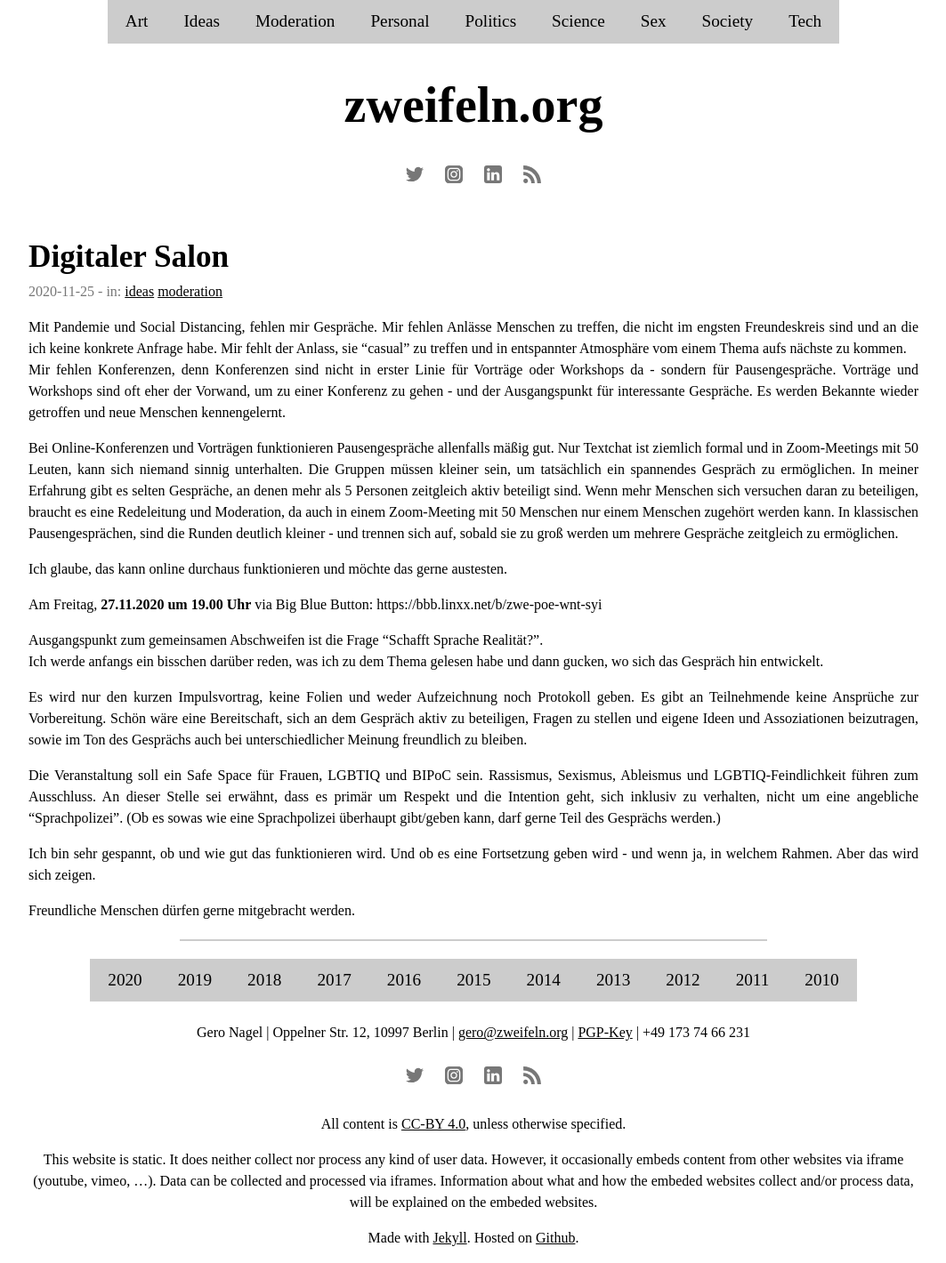
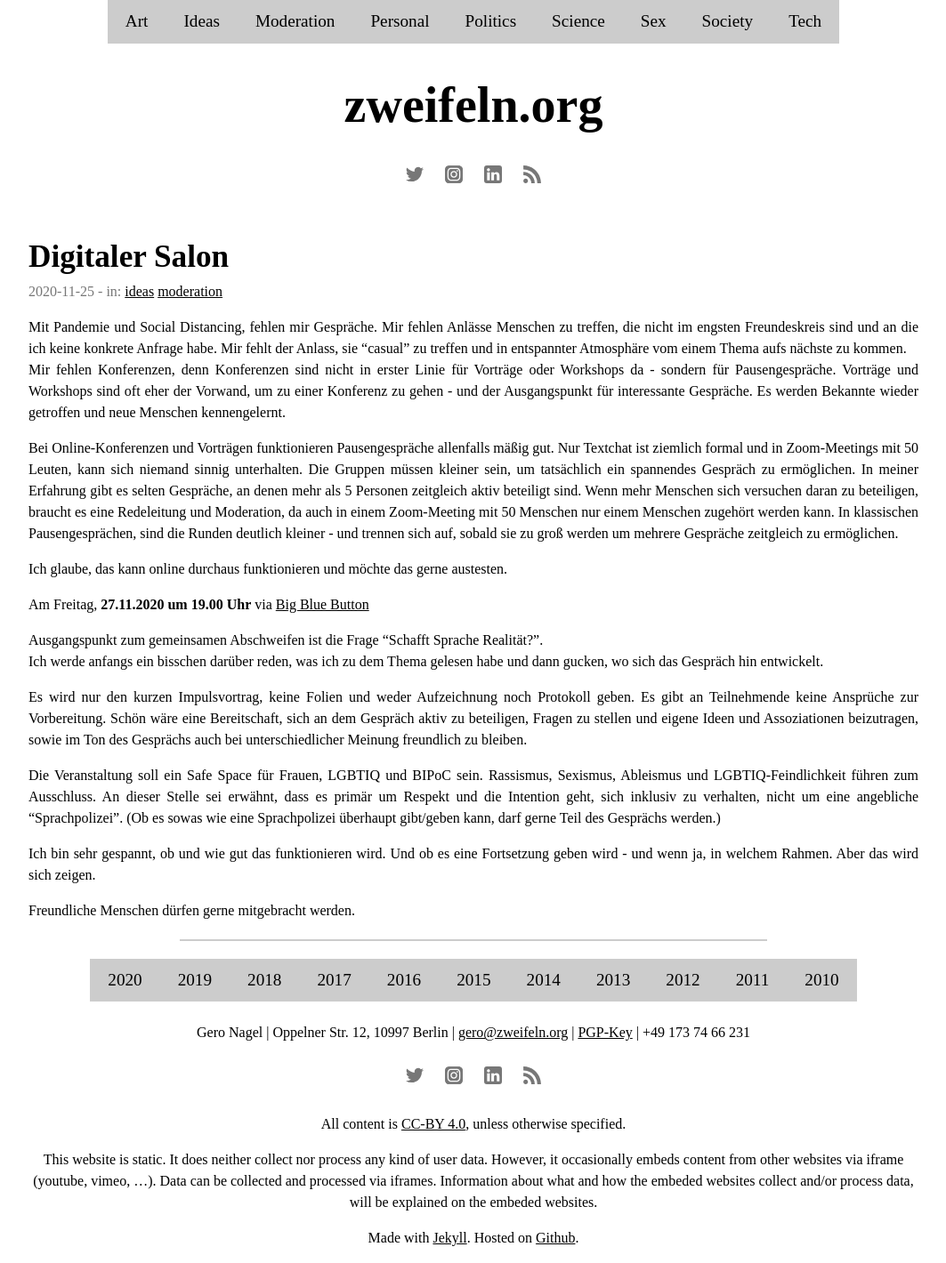
Before and after one commit to zweifeln/zweifeln.github.io, a Jekyll site: the page built from _posts/2020-11-25-Digitaler-Salon.md, in a window 1280 px wide. Shown: the whole page at 89% size, without its empty margins (108-1171 px from the left). Built offline with Jekyll 4.4.1, drawn with Linux system fonts in a browser that asks for light colours.

Commit message:
fix link

```diff
--- a/_posts/2020-11-25-Digitaler-Salon.md
+++ b/_posts/2020-11-25-Digitaler-Salon.md
@@ -12,7 +12,7 @@
 
 Ich glaube, das kann online durchaus funktionieren und möchte das gerne austesten.
 
-Am Freitag, **27.11.2020 um 19.00 Uhr** via Big Blue Button: https://bbb.linxx.net/b/zwe-poe-wnt-syi
+Am Freitag, **27.11.2020 um 19.00 Uhr** via [Big Blue Button](https://bbb.linxx.net/b/zwe-poe-wnt-syi)
 
 Ausgangspunkt zum gemeinsamen Abschweifen ist die Frage "Schafft Sprache Realität?".
 Ich werde anfangs ein bisschen darüber reden, was ich zu dem Thema gelesen habe und dann gucken, wo sich das Gespräch hin entwickelt.
```
